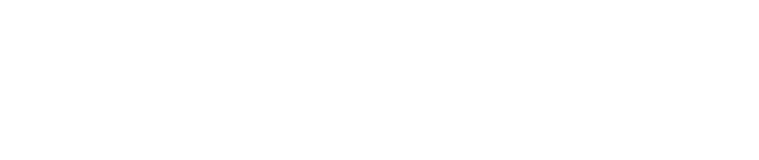
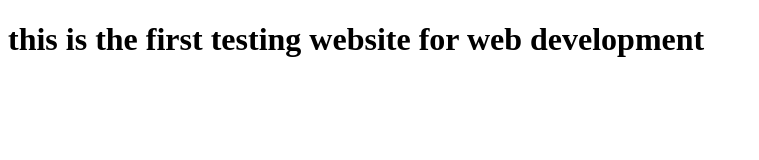
Before and after one commit to snehashisroyofficial/my-first-github-repo, a plain HTML site: page index.html in a window 1280 px wide. Shown: the whole page, without its empty margins (0-759 px from the left). Drawn offline with Linux system fonts and the light colour scheme.

Commit message:
heading added

```diff
--- a/index.html
+++ b/index.html
@@ -5,5 +5,7 @@
     <meta name="viewport" content="width=device-width, initial-scale=1.0" />
     <title>my first ever github repo</title>
   </head>
-  <body></body>
+  <body>
+    <h1>this is the first testing website for web development</h1>
+  </body>
 </html>
```
